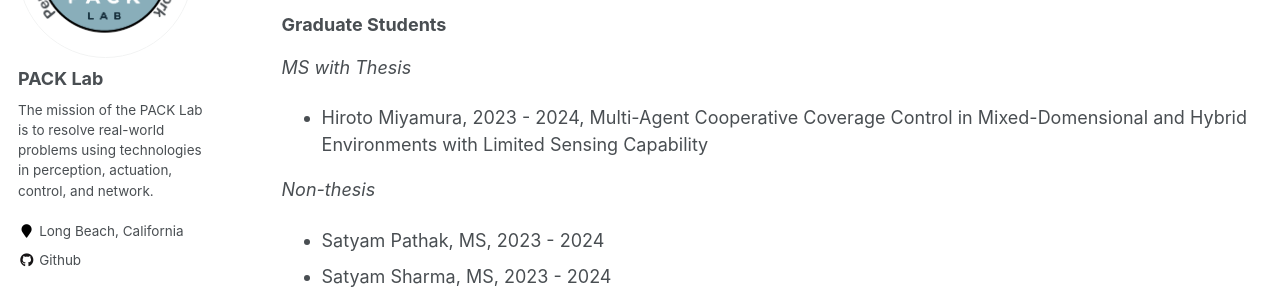
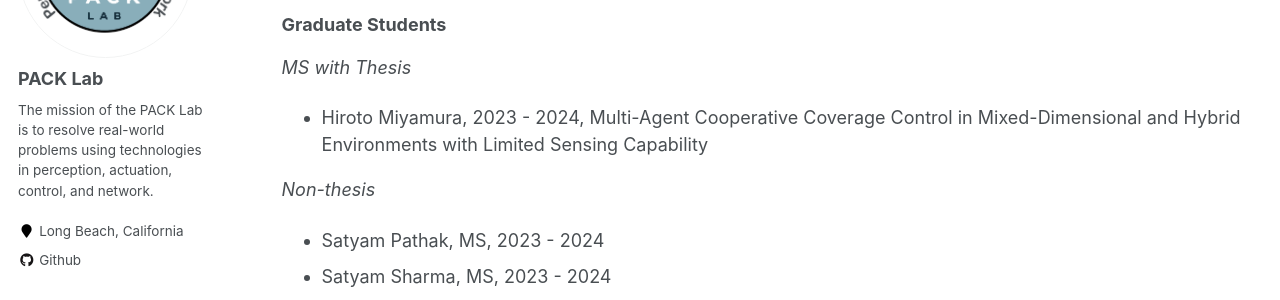
Before and after one commit to pack-lab/pack-lab.github.io, a Jekyll site: the page built from _pages/members.md, in a window 1280 px wide and 900 px high, scrolled down 1092 px. Shown: the part 153-453 px from the top of the window. Built offline with Jekyll 4.4.1, drawn with Linux system fonts in a browser that asks for light colours.

Commit message:
Update members.md

```diff
--- a/_pages/members.md
+++ b/_pages/members.md
@@ -44,7 +44,7 @@
 
 ### Graduate Students
 *MS with Thesis*
-* Hiroto Miyamura, 2023 - 2024, Multi-Agent Cooperative Coverage Control in Mixed-Domensional and Hybrid Environments with Limited Sensing Capability
+* Hiroto Miyamura, 2023 - 2024, Multi-Agent Cooperative Coverage Control in Mixed-Dimensional and Hybrid Environments with Limited Sensing Capability
 
 *Non-thesis*
 * Satyam Pathak, MS, 2023 - 2024
```
